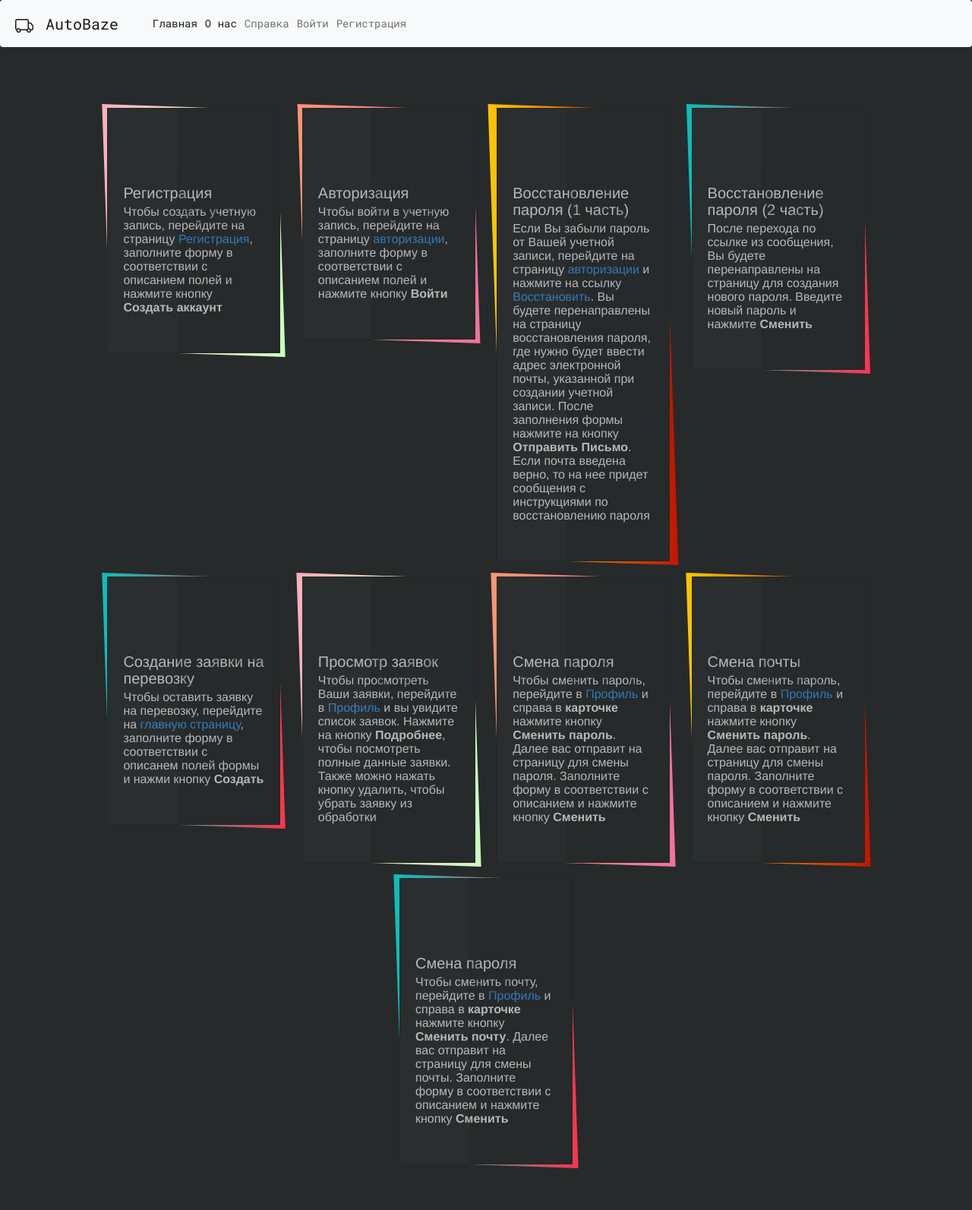
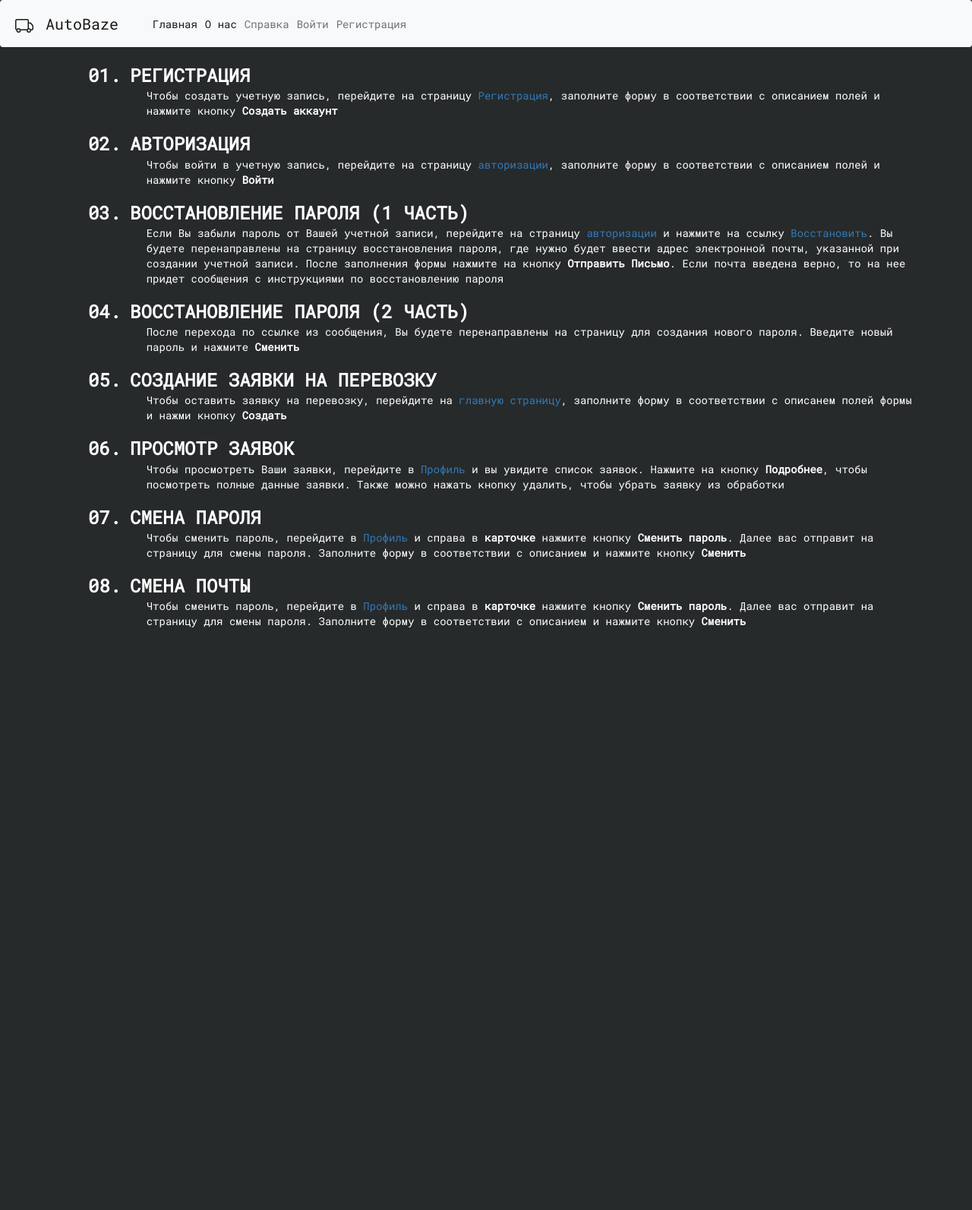
Before and after one commit to insmnia/AutoBaze, a Flask app: page /help in a window 1280 px wide. Shown: the whole page at 76% size. After the commit the page ends 826 px from the top, so only its background shows below. Run offline with Flask 2, Linux system fonts and the light colour scheme; some libraries are stand-ins or nearby versions.

Commit message:
help design rebuilded

```diff
--- a/app/static/cards.css
+++ b/app/static/cards.css
@@ -1,167 +1,119 @@
-.tilesWrap {
-    padding: 0;
-    margin: 50px auto;
-    list-style: none;
-    text-align: center;
+//- Google Fonts
+$font-google-primary: 'https://fonts.googleapis.com/css2?family=Abril+Fatface&display=swap';
+$font-google-secondary: 'https://fonts.googleapis.com/css2?family=Montserrat&display=swap';
+
+//- @type List
+$abril-fatface: 'Abril Fatface', cursive;
+$montserrat: 'Montserrat', sans-serif;
+
+//- Typography
+$base-font-family: $montserrat;
+$heading-font-family: $abril-fatface;
+
+$font-size-small: 20px;
+
+/*- Screen Sizes*/
+$tablet-width: 768px;
+$desktop-width: 1024px;
+
+/* COLOR HEX */
+$cadet: #4f6d7aff;
+$maximum-blue: #5ea5b8ff;
+$columbia-blue: #c0d6dfff;
+$platinum: #eaeaeaff;
+$cultured: #f3f3f3ff;
+$nero: #444444;
+
+/* COLOR Gradient */
+$dl-gradient-right: linear-gradient(90deg, rgba(0,0,0,0.04) 20%, rgba(255,255,255,0) 0%);
+
+$body-background-color: $platinum;
+$body-text-color: $nero;
+
+//- Global Functions
+/*import fonts*/
+@if variable-exists(font-google-primary) {
+  @import url($font-google-primary);
+}
+@if variable-exists(font-google-secondary) {
+  @import url($font-google-secondary);
 }
 
-.tilesWrap li {
-    display: inline-block;
-    width: 20%;
-    min-width: 200px;
-    max-width: 230px;
-    padding: 80px 20px 40px;
-    position: relative;
-    vertical-align: top;
-    margin: 10px;
-    font-family: 'helvetica', san-serif;
-    min-height: 25vh;
-    background: #262a2b;
-    border: 1px solid #252727;
-    text-align: left;
+//- Global Mixins
+
+/*media queries*/
+@mixin tablet {
+  @media (min-width: #{$tablet-width}) and (max-width: #{$desktop-width - 1px}) {
+    @content;
+  }
 }
 
-.tilesWrap li h2 {
-    font-size: 114px;
-    margin: 0;
-    position: absolute;
-    opacity: 0.2;
-    top: 50px;
-    right: 10px;
-    transition: all 0.3s ease-in-out;
+@mixin desktop {
+  @media (min-width: #{$desktop-width}) {
+    @content;
+  }
 }
 
-.tilesWrap li h3 {
-    font-size: 20px;
-    color: #b7b7b7;
-    margin-bottom: 5px;
+@mixin tablet-up {
+  @media (min-width: #{$tablet-width}) {
+    @content;
+  }
 }
 
-.tilesWrap li p {
-    font-size: 16px;
-    line-height: 18px;
-    color: #b7b7b7;
-    margin-top: 5px;
+html {
+  box-sizing: border-box;
+}
+*, *:before, *:after {
+  box-sizing: inherit;
 }
 
-.tilesWrap li button {
-    background: transparent;
-    border: 1px solid #b7b7b7;
-    padding: 10px 20px;
-    color: #b7b7b7;
-    border-radius: 3px;
-    position: relative;
-    transition: all 0.3s ease-in-out;
-    transform: translateY(-40px);
-    opacity: 0;
-    cursor: pointer;
-    overflow: hidden;
+body {
+    background-color: $body-background-color;
+    font-family: $base-font-family;
+    font-size: $font-size-small;
+    color: white;
+    line-height: 1.5;
+}
+.dl-blurbs {
+	display: grid;
+	@include tablet-up {
+		grid-template-columns: repeat(2, 1fr);
+		gap: 2vw;
+	}
+}
+/* LIST */
+dl {
+  counter-reset: count;
+	background: $dl-gradient-right;
+	padding-left: 4vw; //default is smartphone
+	padding-right: 4vw;
+	margin: 0;
+	@include tablet-up {padding-left: 2vw;}
+	@include desktop {
+		padding-top: 3vw;
+		padding-bottom: 3vw;
+	}
+
+}
+dl + dl {
+	counter-reset: counter 4;
+}
+dt {
+  counter-increment: count;
+	color: $cadet;
+	font-family: $base-font-family;
+	font-size: 24px;
+	text-transform: uppercase;
+}
+dt::before {
+  content: counter(count, decimal-leading-zero)".";
+	font-family: $heading-font-family;
+	color: $maximum-blue;
+	margin-left: -1vw;
+	padding-right: 12px;
 }
 
-.tilesWrap li button:before {
-    content: '';
-    position: absolute;
-    height: 100%;
-    width: 120%;
-    background: #b7b7b7;
-    top: 0;
-    opacity: 0;
-    left: -140px;
-    border-radius: 0 20px 20px 0;
-    z-index: -1;
-    transition: all 0.3s ease-in-out;
-
+dd {
+	margin-left: 5vw;
+	margin-bottom: 2vh;
 }
-
-.tilesWrap li:hover button {
-    transform: translateY(5px);
-    opacity: 1;
-}
-
-.tilesWrap li button:hover {
-    color: #262a2b;
-}
-
-.tilesWrap li button:hover:before {
-    left: 0;
-    opacity: 1;
-}
-
-.tilesWrap li:hover h2 {
-    top: 0px;
-    opacity: 0.6;
-}
-
-.tilesWrap li:before {
-    content: '';
-    position: absolute;
-    top: -2px;
-    left: -2px;
-    right: -2px;
-    bottom: -2px;
-    z-index: -1;
-    background: #fff;
-    transform: skew(2deg, 2deg);
-}
-
-.tilesWrap li:after {
-    content: '';
-    position: absolute;
-    width: 40%;
-    height: 100%;
-    left: 0;
-    top: 0;
-    background: rgba(255, 255, 255, 0.02);
-}
-
-.tilesWrap li:nth-child(1):before {
-    background: #C9FFBF;
-    background: -webkit-linear-gradient(to right, #FFAFBD, #C9FFBF);
-    background: linear-gradient(to right, #FFAFBD, #C9FFBF);
-}
-
-.tilesWrap li:nth-child(2):before {
-    background: #f2709c;
-    background: -webkit-linear-gradient(to right, #ff9472, #f2709c);
-    background: linear-gradient(to right, #ff9472, #f2709c);
-}
-
-.tilesWrap li:nth-child(3):before {
-    background: #c21500;
-    background: -webkit-linear-gradient(to right, #ffc500, #c21500);
-    background: linear-gradient(to right, #ffc500, #c21500);
-}
-
-.tilesWrap li:nth-child(4):before {
-    background: #FC354C;
-    background: -webkit-linear-gradient(to right, #0ABFBC, #FC354C);
-    background: linear-gradient(to right, #0ABFBC, #FC354C);
-}
-.tilesWrap li:nth-child(5):before {
-    background: #FC354C;
-    background: -webkit-linear-gradient(to right, #0ABFBC, #FC354C);
-    background: linear-gradient(to right, #0ABFBC, #FC354C);
-}
-.tilesWrap li:nth-child(6):before {
-    background: #C9FFBF;
-    background: -webkit-linear-gradient(to right, #FFAFBD, #C9FFBF);
-    background: linear-gradient(to right, #FFAFBD, #C9FFBF);
-}
-
-.tilesWrap li:nth-child(7):before {
-    background: #f2709c;
-    background: -webkit-linear-gradient(to right, #ff9472, #f2709c);
-    background: linear-gradient(to right, #ff9472, #f2709c);
-}
-
-.tilesWrap li:nth-child(8):before {
-    background: #c21500;
-    background: -webkit-linear-gradient(to right, #ffc500, #c21500);
-    background: linear-gradient(to right, #ffc500, #c21500);
-}
-
-.tilesWrap li:nth-child(9):before {
-    background: #FC354C;
-    background: -webkit-linear-gradient(to right, #0ABFBC, #FC354C);
-    background: linear-gradient(to right, #0ABFBC, #FC354C);
-}
--- a/app/templates/main/help.html
+++ b/app/templates/main/help.html
@@ -1,30 +1,18 @@
 {% extends "base.html" %}
 {% block content %}
 <link rel="stylesheet" type="text/css" href="{{ url_for('static', filename='cards.css') }}">
-<ul class="tilesWrap">
-    <li>
-        <h2>01</h2>
-        <h3>Регистрация</h3>
-        <p>
-            Чтобы создать учетную запись, перейдите на страницу <a href="{{ url_for('auth.sign_up') }}">Регистрация</a>,
+<section class="dl-blurbs">
+    <dl>
+        <dt>Регистрация</dt>
+        <dd>Чтобы создать учетную запись, перейдите на страницу <a href="{{ url_for('auth.sign_up') }}">Регистрация</a>,
             заполните форму
-            в соответствии с описанием полей и нажмите кнопку <b>Создать аккаунт</b>
-        </p>
-    </li>
-    <li>
-        <h2>02</h2>
-        <h3>Авторизация</h3>
-        <p>
-            Чтобы войти в учетную запись, перейдите на страницу <a href="{{ url_for('auth.sign_in') }}">авторизации</a>,
+            в соответствии с описанием полей и нажмите кнопку <b>Создать аккаунт</b></dd>
+        <dt>Авторизация</dt>
+        <dd>Чтобы войти в учетную запись, перейдите на страницу <a href="{{ url_for('auth.sign_in') }}">авторизации</a>,
             заполните форму
-            в соответствии с описанием полей и нажмите кнопку <b>Войти</b>
-        </p>
-    </li>
-    <li>
-        <h2>03</h2>
-        <h3>Восстановление пароля (1 часть)</h3>
-        <p>
-            Если Вы забыли пароль от Вашей учетной записи, перейдите на страницу <a
+            в соответствии с описанием полей и нажмите кнопку <b>Войти</b></dd>
+        <dt>Восстановление пароля (1 часть)</dt>
+        <dd>Если Вы забыли пароль от Вашей учетной записи, перейдите на страницу <a
                 href="{{ url_for('auth.sign_in') }}">авторизации</a>
             и нажмите на ссылку <a href="{{ url_for('auth.send_reset_password_email') }}">Восстановить</a>. Вы будете
             перенаправлены на страницу восстановления пароля,
@@ -32,73 +20,40 @@
             формы
             нажмите на кнопку <b>Отправить Письмо</b>. Если почта введена верно, то на нее придет сообщения с
             инструкциями
-            по восстановлению пароля
-        </p>
-    </li>
-    <li>
-        <h2>04</h2>
-        <h3>Восстановление пароля (2 часть)</h3>
-        <p>
-            После перехода по ссылке из сообщения, Вы будете перенаправлены на страницу для создания
+            по восстановлению пароля</dd>
+    </dl>
+    <dl>
+        <dt>Восстановление пароля (2 часть)</dt>
+        <dd>После перехода по ссылке из сообщения, Вы будете перенаправлены на страницу для создания
             нового
-        пароля. Введите новый пароль и нажмите <b>Сменить</b>
-        </p>
-    </li>
-    <li>
-        <h2>05</h2>
-        <h3>Создание заявки на перевозку</h3>
-        <p>
-            Чтобы оставить заявку на перевозку, перейдите на <a
-            href="{{ url_for('main.index') }}">главную
+            пароля. Введите новый пароль и нажмите <b>Сменить</b></dd>
+        <dt>Создание заявки на перевозку</dt>
+        <dd>Чтобы оставить заявку на перевозку, перейдите на <a href="{{ url_for('main.index') }}">главную
                 страницу</a>, заполните
             форму в соответствии с описанем полей формы и нажми кнопку <b>Создать</b>
-        </p>
-    </li>
-    <li>
-        <h2>06</h2>
-        <h3>Просмотр заявок</h3>
-        <p>
-            Чтобы просмотреть Ваши заявки, перейдите в <a
-            href="{{ url_for('profile.profile') }}">Профиль</a>
+        </dd>
+        <dt>Просмотр заявок</dt>
+        <dd>Чтобы просмотреть Ваши заявки, перейдите в <a href="{{ url_for('profile.profile') }}">Профиль</a>
             и вы увидите список заявок.
-        Нажмите на кнопку <b>Подробнее</b>, чтобы посмотреть полные данные заявки. Также можно нажать кнопку удалить,
-        чтобы убрать заявку из обработки
-        </p>
-    </li>
-    <li>
-        <h2>07</h2>
-        <h3>Смена пароля</h3>
-        <p>
-            Чтобы сменить пароль, перейдите в <a href="{{ url_for('profile.profile') }}">Профиль</a> и
+            Нажмите на кнопку <b>Подробнее</b>, чтобы посмотреть полные данные заявки. Также можно нажать кнопку
+            удалить,
+            чтобы убрать заявку из обработки</dd>
+        <dt>Смена пароля</dt>
+        <dd>Чтобы сменить пароль, перейдите в <a href="{{ url_for('profile.profile') }}">Профиль</a> и
             справа
             в <b>карточке</b> нажмите
-        кнопку <b>Сменить пароль</b>. Далее вас отправит на страницу для смены пароля. Заполните форму в соответствии с
-        описанием и нажмите кнопку <b>Сменить</b>
-        </p>
-    </li>
-    <li>
-        <h2>08</h2>
-        <h3>Смена почты</h3>
-        <p>
-            Чтобы сменить пароль, перейдите в <a href="{{ url_for('profile.profile') }}">Профиль</a> и
+            кнопку <b>Сменить пароль</b>. Далее вас отправит на страницу для смены пароля. Заполните форму в
+            соответствии с
+            описанием и нажмите кнопку <b>Сменить</b></dd>
+        <dt>Смена почты</dt>
+        <dd>Чтобы сменить пароль, перейдите в <a href="{{ url_for('profile.profile') }}">Профиль</a> и
             справа
             в <b>карточке</b> нажмите
-        кнопку <b>Сменить пароль</b>. Далее вас отправит на страницу для смены пароля. Заполните форму в соответствии с
-        описанием и нажмите кнопку <b>Сменить</b>
-        </p>
-    </li>
-    <li>
-        <h2>09</h2>
-        <h3>Смена пароля</h3>
-        <p>
-            Чтобы сменить почту, перейдите в <a href="{{ url_for('profile.profile') }}">Профиль</a> и
-        справа
-        в <b>карточке</b> нажмите
-        кнопку <b>Сменить почту</b>. Далее вас отправит на страницу для смены почты. Заполните форму в соответствии с
-        описанием и нажмите кнопку <b>Сменить</b>
-        </p>
-    </li>
-</ul>
+            кнопку <b>Сменить пароль</b>. Далее вас отправит на страницу для смены пароля. Заполните форму в
+            соответствии с
+            описанием и нажмите кнопку <b>Сменить</b></dd>
+    </dl>
+</section>
 <!-- <div class="row" style="vertical-align: middle;">
     <div class=".col-6 .col-md-4">
         <h4>Регистрация</h4>
```
Lines whose indentation alone changed are shown as unchanged.
